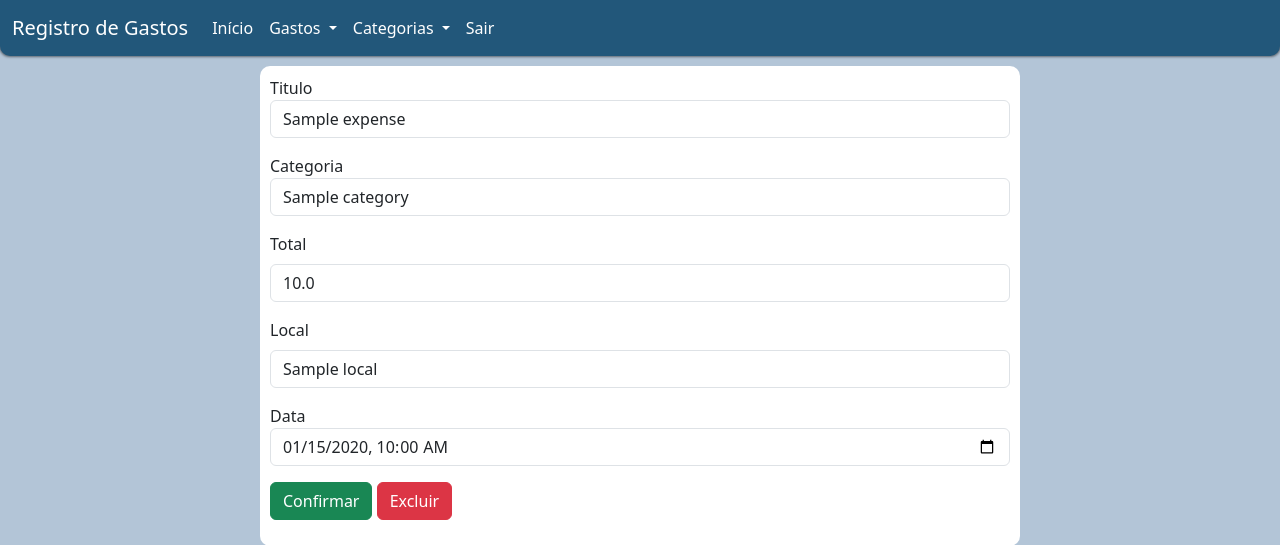
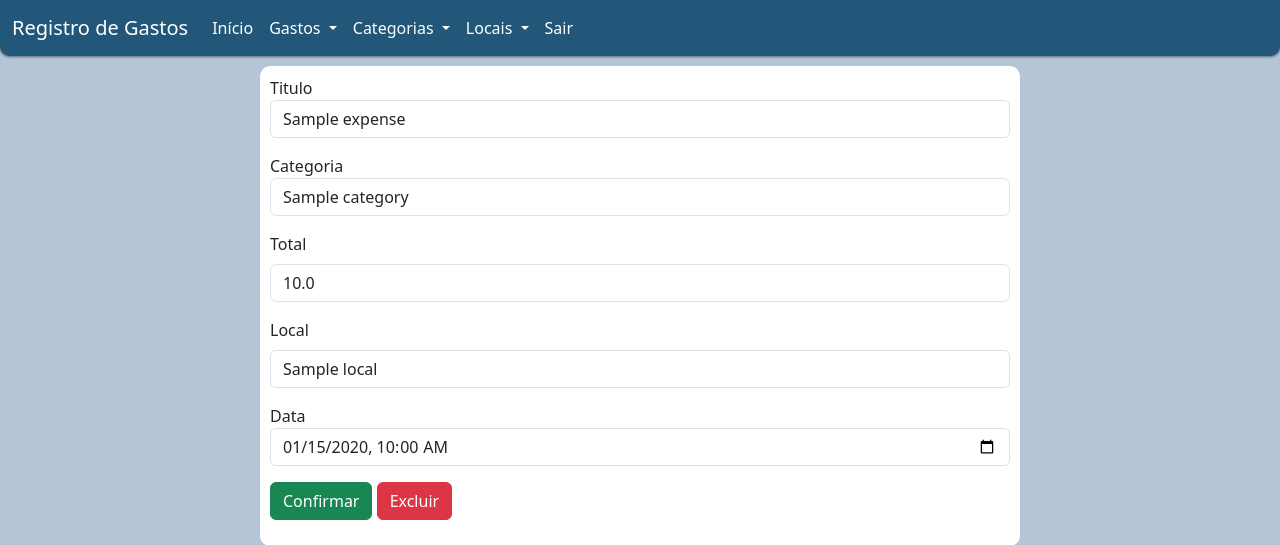
Before and after one commit to felipe-fjs/registro_de_gastos, a Flask app: a page that uses app/templates/partials/navbar.html in a window 1280 px wide. Shown: the top 545 px of the page. Run offline with Flask 3, Linux system fonts and the light colour scheme; a user stored in the database is signed in; tables that the repository leaves empty hold one stand-in row (values such as "Sample post"); parts of the project's set-up code (start-up, migrations or seed data) failed here and were passed over; some libraries are stand-ins or nearby versions.

Commit message:
Update navbar.html
adicionado links para novo local e home

```diff
--- a/app/templates/partials/navbar.html
+++ b/app/templates/partials/navbar.html
@@ -30,6 +30,15 @@
                         <li><a class="dropdown-item" href="{{ url_for('categories.home') }}">Listar Categorias</a></li>
                       </ul>
                     </li>
+                    <li class="nav-item dropdown">
+                      <a class="nav-link dropdown-toggle" href="#" role="button" data-bs-toggle="dropdown" aria-expanded="false">
+                        Locais
+                      </a>
+                      <ul class="dropdown-menu">
+                        <li><a class="dropdown-item" href="{{ url_for('locals.new') }}">Novo local</a></li>
+                        <li><a class="dropdown-item" href="{{ url_for('locals.home') }}">Listar locais</a></li>
+                      </ul>
+                    </li>
                     <li class="nav-item">
                       <a href="#" class="nav-link">Sair</a>
                     </li>
```
